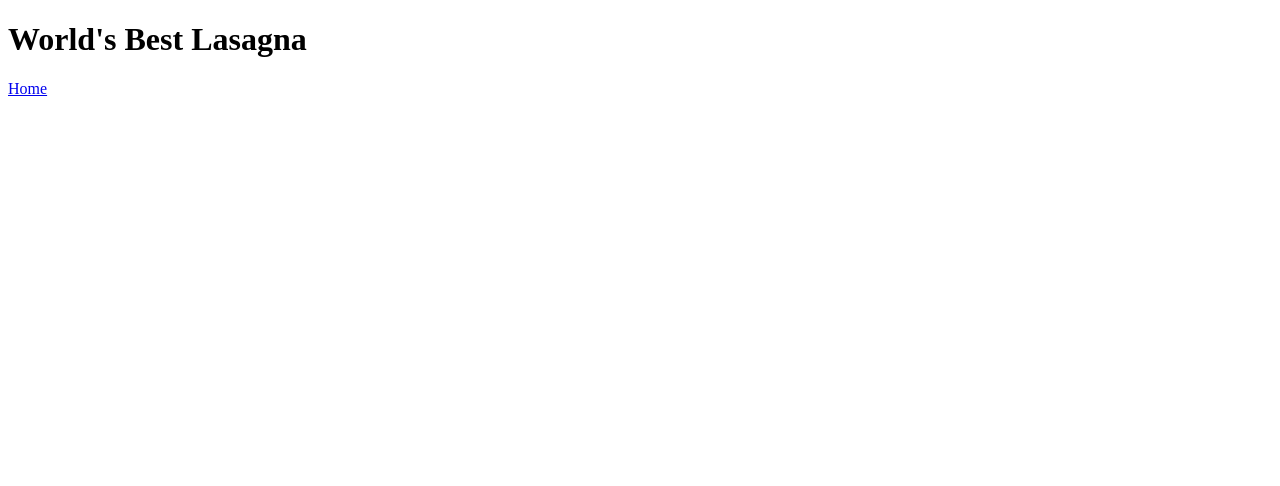
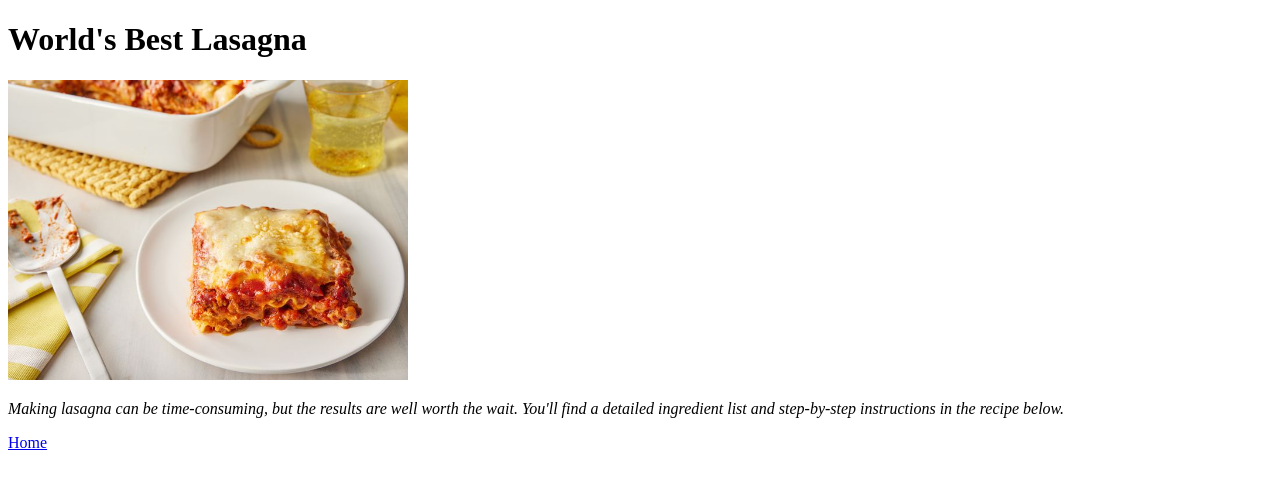
Before and after one commit to bernardo-ortigara/odin-recipes, a plain HTML site: page recipes/lasagna.html in a window 1280 px wide. Drawn offline with Linux system fonts and the light colour scheme.

Commit message:
Add image and description to lasagna recipe

```diff
--- a/recipes/lasagna.html
+++ b/recipes/lasagna.html
@@ -7,6 +7,9 @@
 </head>
 <body>
     <h1>World's Best Lasagna</h1>
+    <img src="../img/lasagna.jpg" alt="Lasagna" height="300" width="400.195">
+    <p><em>Making lasagna can be time-consuming, but the results are well worth the wait. You'll find a detailed ingredient list and step-by-step instructions in the recipe below.</em></p>
+
     <a href="../index.html">Home</a>
 </body>
 </html>
```
